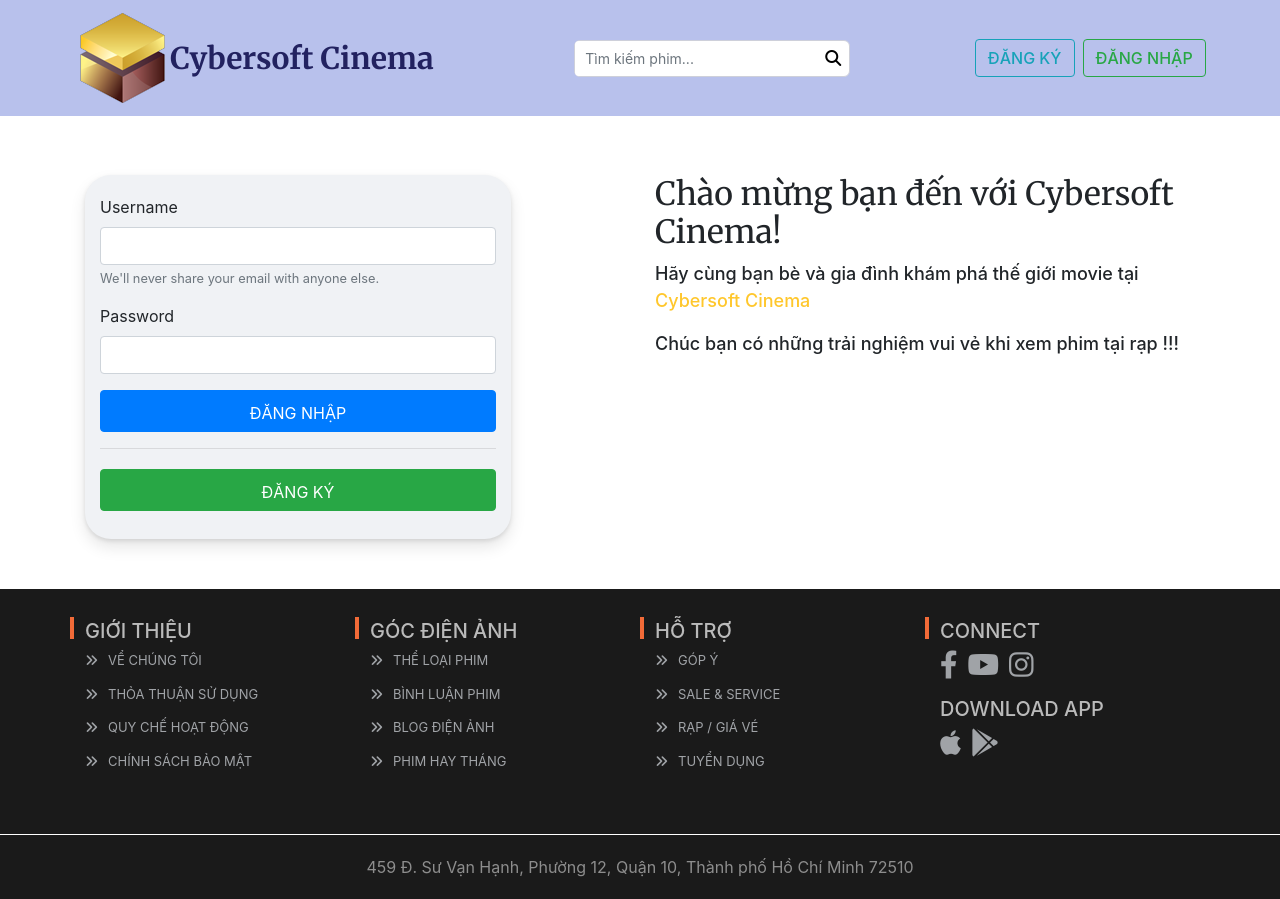
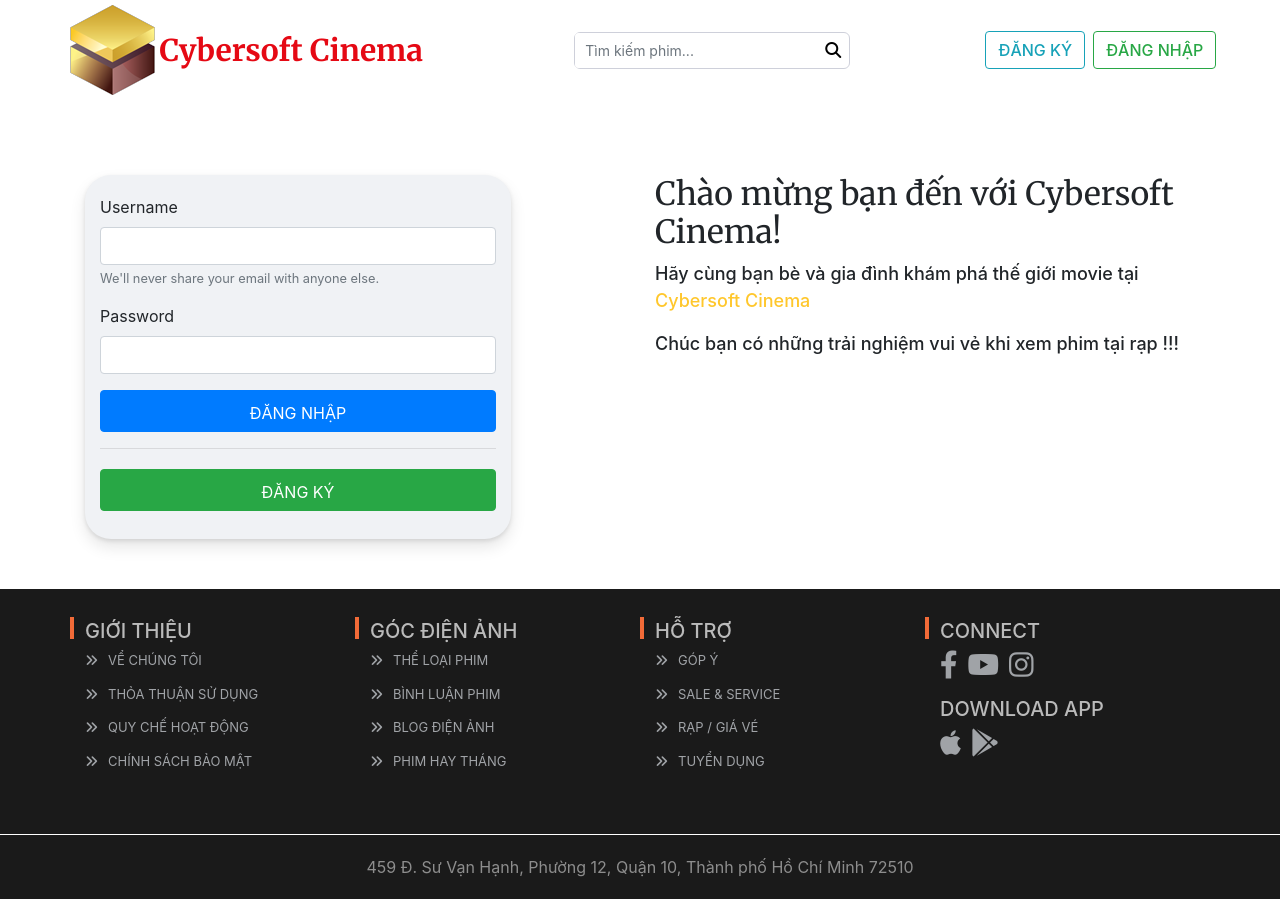
Before and after one commit to PhanHunggg/Movie-App, a React (Create React App) app: page /login in a window 1280 px wide. Built offline with nearby package versions, Linux system fonts and the light colour scheme.

Commit message:
scss home

```diff
--- a/src/components/header/Header.jsx
+++ b/src/components/header/Header.jsx
@@ -1,4 +1,4 @@
-import React from "react";
+import React, { useState } from "react";
 import { useDispatch, useSelector } from "react-redux";
 import { Link, NavLink, useNavigate } from "react-router-dom";
 import { setUserAction } from "../../store/actions/userActions";
@@ -25,11 +25,26 @@
 
     navigate("/");
   };
+
+  const handleChangeY = () => {
+    window.addEventListener("scroll", function (event) {
+      var scroll_y = this.scrollY;
+      console.log(scroll_y);
+
+      if (scroll_y !== 0) {
+        document.querySelector(".header").classList.add("scroll");
+      } else {
+        document.querySelector(".header").classList.remove("scroll");
+      }
+    });
+  };
   return (
     <nav
       className={`navbar navbar-expand-sm navbar-light justify-content-around header ${
         device === TABLET && "tablet"
       } ${device === MOBILE && "mobile"}`}
+      style={{ background: "transparent" }}
+      onChange={handleChangeY()}
     >
       <NavLink className="navbar-brand d-flex align-items-center " to="/">
         <img src="./images/logoCinema.png" alt="logoCinema" />
--- a/src/components/header/header.scss
+++ b/src/components/header/header.scss
@@ -1,17 +1,22 @@
-.header {
-  position: fixed !important;
+.header.navbar {
+  transition: all .5s;
+  top: 0px;
+  position: fixed;
   width: 100%;
   z-index: 5;
-  background-color: #b8c1ec;
+  background-color: rgb(20, 20, 20);
+  padding: 0;
+
   a {
     p {
       margin: 0;
       font-size: 30px;
       font-family: "Merriweather", serif;
       font-weight: bold;
-      color: rgb(34, 34, 96);
+      color: #e50914;
     }
   }
+
   .search {
     border: 1px solid #ced0da;
     padding-right: 8px;
@@ -27,6 +32,7 @@
       color: #43464b;
       width: 250px;
     }
+
     button {
       border: none;
       background-color: white;
@@ -36,11 +42,13 @@
 
   .user {
     flex-grow: 0;
-    a{
+
+    a {
       color: #232946;
       transition: all 0.5s;
       text-decoration: none;
-      &:hover{
+
+      &:hover {
         color: green;
       }
     }
@@ -51,24 +59,30 @@
       outline: none !important;
     }
   }
+
   .form-control:focus {
     box-shadow: none !important;
   }
+
   .user {
     .fa-solid {
       margin-right: 5px;
     }
+
     .action {
       display: flex;
       justify-content: space-around;
       align-items: center;
+
       span {
         font-weight: 500;
         font-size: 18px;
       }
+
       button {
         font-weight: 500;
       }
+
       .btn-admin {
         margin-top: 5px;
         width: 116px;
@@ -77,37 +91,49 @@
   }
 }
 
+.header.scroll.navbar {
+  background: rgb(20, 20, 20) !important;
+  transition: all .3s;
+}
+
 .header.tablet {
   a {
     margin: 0;
+
     img {
       width: 55px;
     }
+
     p {
       font-size: 19px;
     }
   }
+
   .search {
     input {
       width: 175px;
     }
   }
+
   .user {
     .action {
       display: flex;
       justify-content: space-around;
       align-items: center;
+
       span {
         font-size: 16px;
-        margin-right: 0 !important ;
+        margin-right: 0 !important;
         width: 150px;
       }
+
       button {
         width: 106px;
         height: 35px;
         font-weight: 600;
         font-size: 14px;
       }
+
       .btn-admin {
         margin-top: 5px;
         margin-left: 0;
@@ -120,26 +146,32 @@
 .header.mobile {
   a {
     margin-right: 0 !important;
+
     img {
       width: 55px;
     }
+
     p {
       font-size: 18px;
     }
   }
+
   .search {
     input {
       width: 150px;
     }
   }
+
   .user {
     .action {
       display: flex;
       justify-content: space-around;
       align-items: center;
+
       span {
         font-size: 15px;
       }
+
       button {
         width: 106px;
         font-size: 13px;
--- a/src/pages/home/components/banner/Banner.jsx
+++ b/src/pages/home/components/banner/Banner.jsx
@@ -7,7 +7,7 @@
 import { MOBILE, TABLET } from "../../../../constants";
 import "./banner.scss";
 const contentStyle = {
-  height: "600px",
+  height: "720px",
   color: "#fff",
   lineHeight: "160px",
   textAlign: "center",
--- a/src/pages/home/components/banner/banner.scss
+++ b/src/pages/home/components/banner/banner.scss
@@ -1,6 +1,7 @@
-.banner {
-  padding-top: 116px;
-}
+// .banner {
+//   // padding-top: 100px;
+
+// }
 .banner.tablet {
   padding-top: 82px;
 }
--- a/src/pages/home/components/comments/comment.jsx
+++ b/src/pages/home/components/comments/comment.jsx
@@ -54,7 +54,7 @@
                   </a>
                 </div>
                 <h5>[Review] {ele.tenPhim}!</h5>
-                <ul>Đánh giá: {ele.danhGia}/10</ul>
+                <ul className="Evaluate">Đánh giá: {ele.danhGia}/10</ul>
                 <div className="blog__content">
                   <span>{ele.moTa}</span>
                 </div>
@@ -67,7 +67,7 @@
   };
 
   return (
-    <div style={{ backgroundColor: "#232946" }} className="comment py-4">
+    <div style={{ backgroundColor: "#0b0b0b" }} className="comment py-4">
       <div style={{ paddingBottom: "50px" }} className="container">
         <h3>Bình Luận Phim</h3>
         <div className="row">{renderComment()}</div>
--- a/src/pages/home/components/comments/comment.scss
+++ b/src/pages/home/components/comments/comment.scss
@@ -82,6 +82,9 @@
                 ul {
                     margin-bottom: 3px;
                 }
+                .Evaluate{
+                    color: #f26b38;
+                }
 
                 .blog__content {
                     color: #b8c1ec;
--- a/src/pages/home/components/list-bottom/MovieListBottom.jsx
+++ b/src/pages/home/components/list-bottom/MovieListBottom.jsx
@@ -74,7 +74,7 @@
     });
   };
   return (
-    <div style={{backgroundColor: "#232946"}}  className="movie_bottom py-4">
+    <div style={{backgroundColor: "#0b0b0b"}}  className="movie_bottom py-4">
       <div
         className={`container py-5  review ${
           device === TABLET && "tablet"
--- a/src/pages/home/components/movie-list/MovieList.jsx
+++ b/src/pages/home/components/movie-list/MovieList.jsx
@@ -76,14 +76,19 @@
     });
   };
   return (
-    <div style={{backgroundColor: "#232946"}} className="movie_list py-4">
+    <div
+      style={{ backgroundColor: "#0b0b0b" }}
+      className="movie_list py-4"
+    >
       <div
-        className={`container py-5 review ${
-          device === TABLET && "tablet"
-        } ${device === MOBILE && "mobile"}`}
+        className={`container py-5 review ${device === TABLET && "tablet"} ${
+          device === MOBILE && "mobile"
+        }`}
       >
         <div className="text-right btn_xemThem d-flex mb-3">
-          <h2 style={{color: "fffffe"}} className="ml-2">HOT</h2>
+          <h2 style={{ color: "fffffe" }} className="ml-2">
+            HOT
+          </h2>
           <button onClick={navigateMovieListHot} className="btn">
             XEM THÊM
             <i className="fa fa-angle-right ml-2"></i>
```
